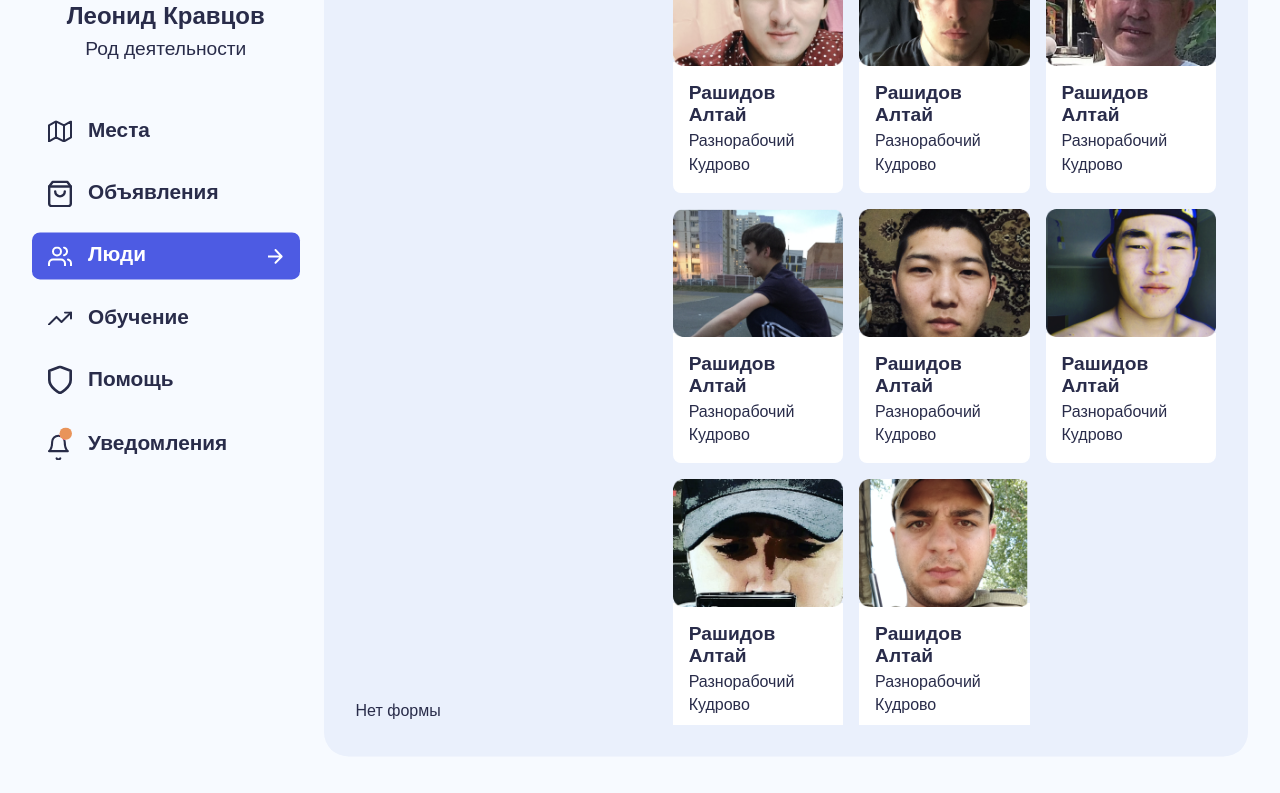
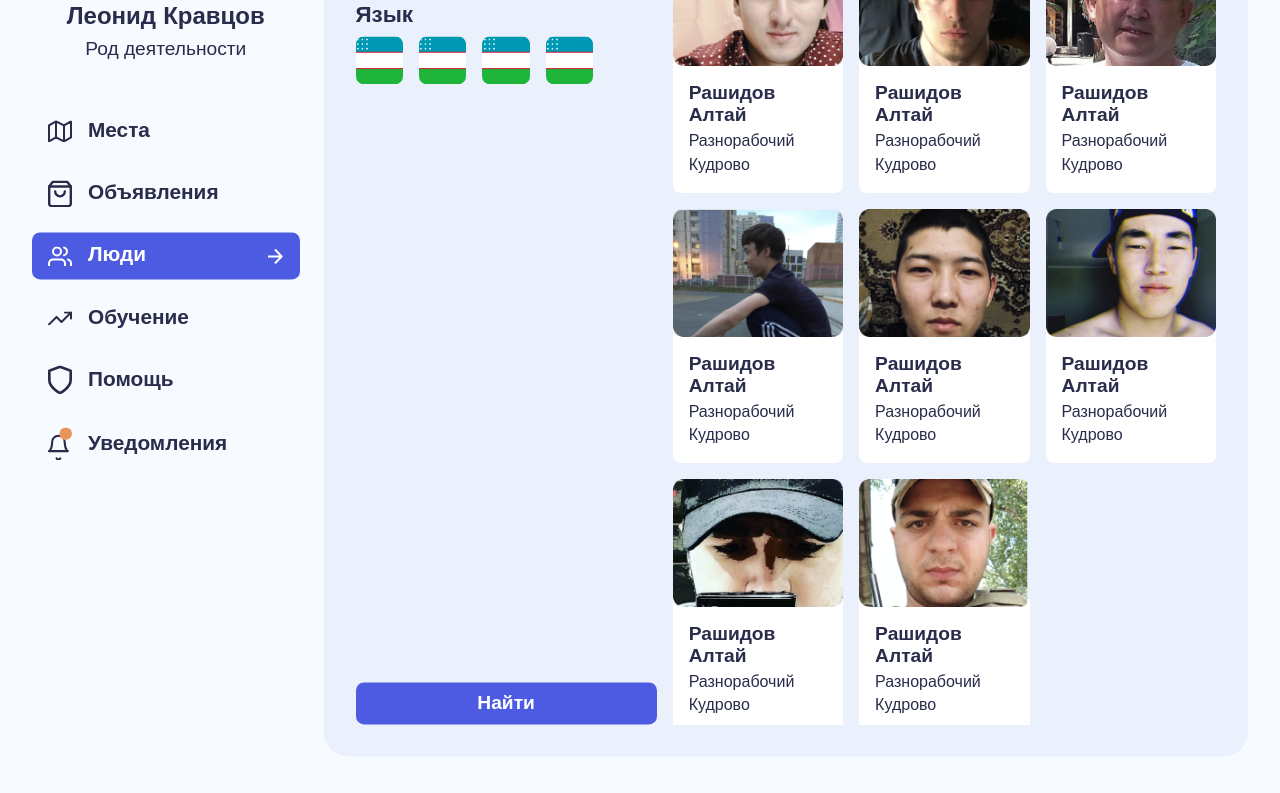
Before and after one commit to PPnP/LaborHack, a Python web app: template app/templates/search.html in a window 1280 px wide. Shown: the part 130-923 px from the top of the page. Run offline with Jinja, Linux system fonts and the light colour scheme; the template is opened without the code that fills it, so the values that code supplies are empty.

Commit message:
to add language selection layout

```diff
--- a/app/static/styles/main.css
+++ b/app/static/styles/main.css
@@ -366,6 +366,11 @@ button {
 
 /* People */
 
+.content__filters {
+    display: grid;
+    grid-gap: 1rem;
+}
+
 .search-results {
     display: grid;
     grid-template-columns: repeat(3, 1fr);
@@ -376,6 +381,7 @@ button {
 .person-card__photo {
     vertical-align: bottom;
     border-radius: var(--border-radius-secondary);
+    width: 100%
 }
 
 .person-card__name {
@@ -385,10 +391,52 @@ button {
 
 .person-card__info {
     padding: 1rem;
-    padding-top: 1.25rem;
-    margin-top: -.25rem;
+    padding-top: calc(1rem + 5%);
+    margin-top: -5%;
     background: #fff;
     border-radius: var(--border-radius-secondary);
     border-top-left-radius: 0;
     border-top-right-radius: 0;
 }
+
+.selection {
+    overflow: auto;
+}
+
+.selection__title {
+    font-weight: 600;
+    margin-bottom: .5rem;
+}
+
+.selection__grid {
+    display: grid;
+    grid-template-columns: repeat(5, 1fr);
+    grid-gap: 1rem;
+}
+
+.selection__grid_single-col {
+    grid-template-columns: 1fr;
+}
+
+.selection__image {
+    position: absolute;
+    left: 0;
+    top: 0;
+    width: 100%;
+    height: 100%;
+    object-fit: cover;
+}
+
+.selection__button {
+    border: 0;
+    padding: 0;
+    position: relative;
+    overflow: hidden;
+    border-radius: var(--border-radius-secondary);
+}
+
+.selection__button_square::before {
+    content: "";
+    padding-bottom: 100%;
+    display: block;
+}
--- /dev/null
+++ b/app/templates/blocks/language_selection.html
@@ -0,0 +1,17 @@
+<div class="selection">
+    <h2 class="selection__title">Язык</h2>
+    <div class="selection__grid">
+        <button class="selection__button selection__button_square">
+            <img src="{{ url_for('static', filename='images/icons/flags/uz.svg') }}" class="selection__image">
+        </button>
+        <button class="selection__button selection__button_square">
+            <img src="{{ url_for('static', filename='images/icons/flags/uz.svg') }}" class="selection__image">
+        </button>
+        <button class="selection__button selection__button_square">
+            <img src="{{ url_for('static', filename='images/icons/flags/uz.svg') }}" class="selection__image">
+        </button>
+        <button class="selection__button selection__button_square">
+            <img src="{{ url_for('static', filename='images/icons/flags/uz.svg') }}" class="selection__image">
+        </button>
+    </div>
+</div>
--- a/app/templates/search.html
+++ b/app/templates/search.html
@@ -15,9 +15,13 @@
 
     <main class="content content_search">
         <div class="content__sidebar">
-            {% include "blocks/controls.html" %}
-
-            Нет формы
+            <div class="content__filters">
+                {% include "blocks/controls.html" %}
+                {% include "blocks/language_selection.html" %}
+            </div>
+            <button class="button button_fw">
+                Найти
+            </button>
         </div>
 
         <div class="search-results">
```
